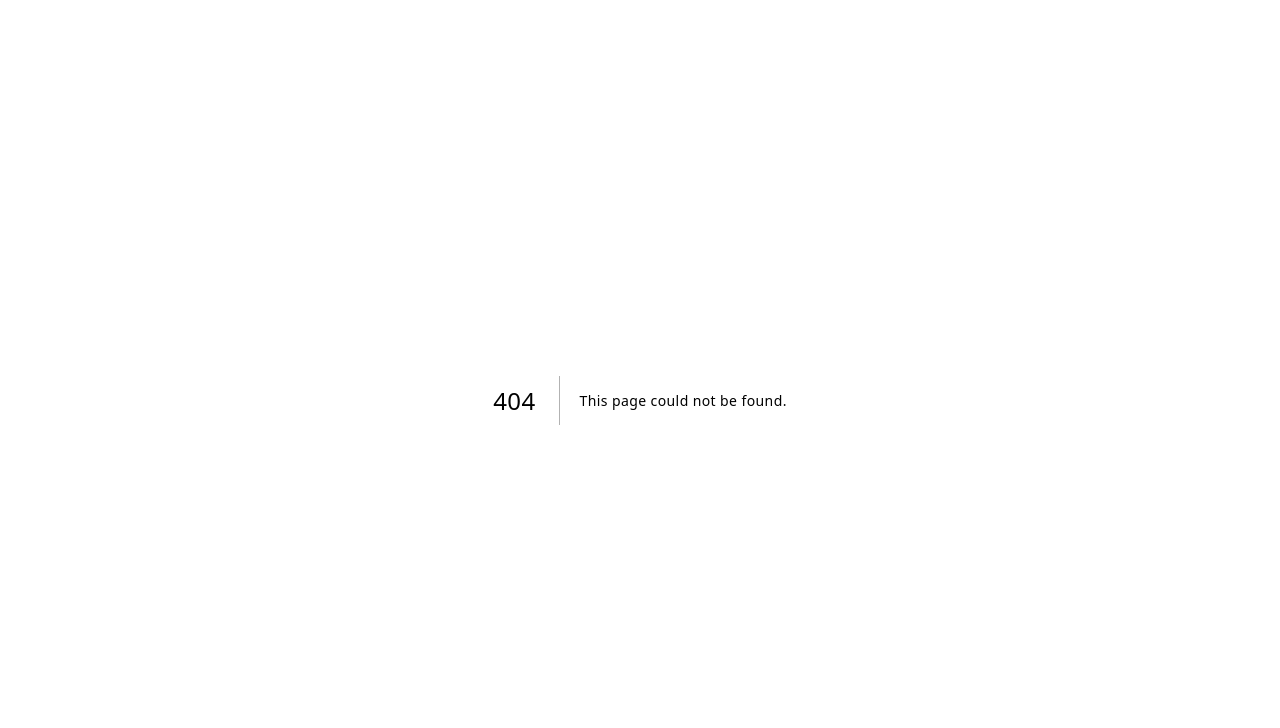
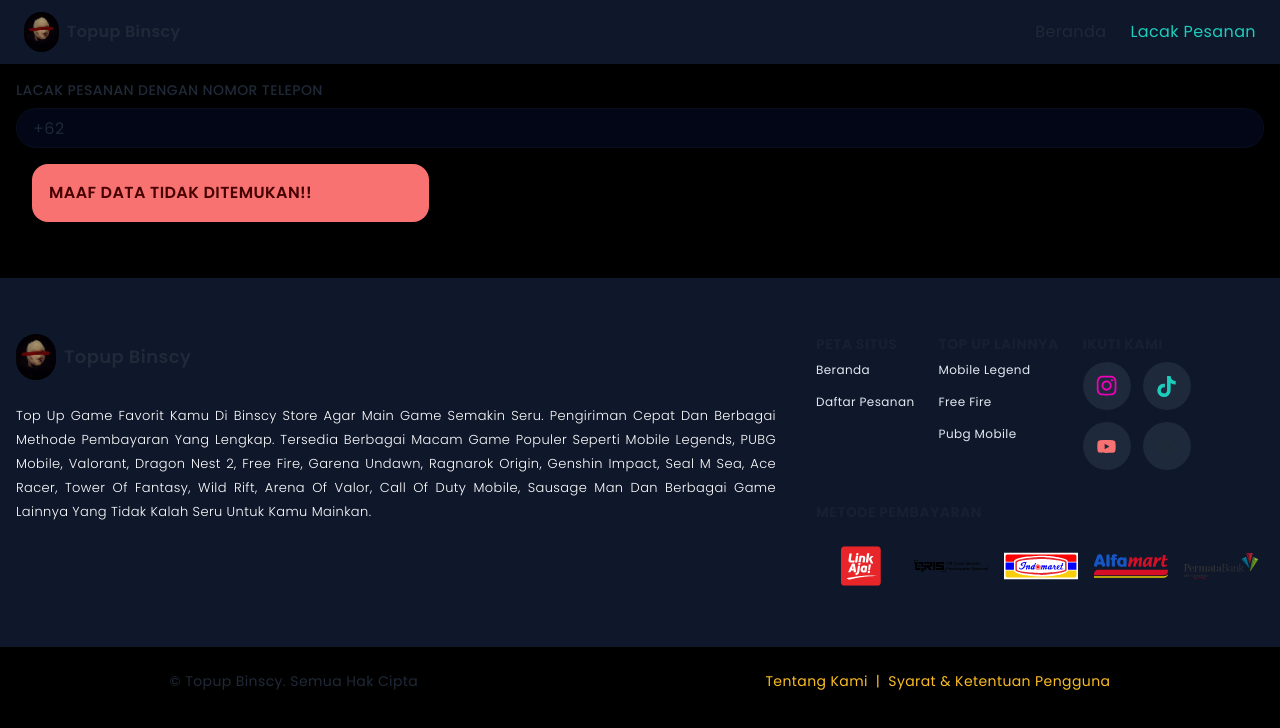
Before and after one commit to obsesmedia/binscy.id, a Next.js app: page /searchInvoice in a window 1280 px wide. Before the commit this address had no page. Shown: the top 728 px of the page. Built offline with nearby package versions, Linux system fonts and the light colour scheme.

Commit message:
Add files via upload

```diff
--- /dev/null
+++ b/src/app/(pages)/searchInvoice/page.tsx
@@ -0,0 +1,178 @@
+"use client";
+import NavbarHeader from "@/app/navbarFooter";
+import { Controller, useForm } from "react-hook-form";
+import { MdPayment } from "react-icons/md";
+
+export default function SearchInvoice() {
+  const data = [
+    {
+      id: +6281379892960,
+      img: "products/pubg/pubg.jpeg",
+      product: "pubg mobile",
+      price: "Rp 150.000",
+      payment: "indomaret",
+      date: "12/09/2023",
+      status: "berhasil",
+    },
+    {
+      id: +6288747482005,
+      img: "voucher/steam/steam.jpg",
+      product: "steam wallet",
+      price: "Rp 250.000",
+      payment: "alfamart",
+      date: "1/09/2023",
+      status: "gagal",
+    },
+    {
+      id: +6287824898643,
+      img: "products/freefire/freefire.jpg",
+      product: "free fire",
+      price: "Rp 50.000",
+      payment: "dana",
+      date: "11/09/2023",
+      status: "expired",
+    },
+    {
+      id: +6281379892960,
+      img: "products/valorant/valorant.jpg",
+      product: "valorant",
+      price: "Rp 550.000",
+      payment: "ovo",
+      date: "21/09/2023",
+      status: "proses",
+    },
+    {
+      id: +6281379892960,
+      img: "products/valorant/valorant.jpg",
+      product: "valorant",
+      price: "Rp 550.000",
+      payment: "ovo",
+      date: "20/09/2023",
+      status: "proses",
+    },
+    {
+      id: +6287824898643,
+      img: "voucher/googleplay/googleplay.jpg",
+      product: "google play",
+      price: "Rp 350.000",
+      payment: "mandiri",
+      date: "19/09/2023",
+      status: "berhasil",
+    },
+    {
+      id: +6212345678912,
+      img: "voucher/pointblank/pointblank.jpeg",
+      product: "point blank",
+      price: "Rp 90.000",
+      payment: "shopeepay",
+      date: "13/08/2023",
+      status: "gagal",
+    },
+  ];
+
+  const statusBadge = (status: string) => {
+    switch (status) {
+      case "berhasil":
+        return "badge-success";
+      case "gagal":
+        return "badge-error";
+      case "expired":
+        return "badge-warning";
+      case "proses":
+        return "badge-info";
+      default:
+        return "badge-outline";
+    }
+  };
+
+  const { control, watch } = useForm();
+  const telepon = watch("telepon", "");
+
+  const convertDateToValidFormat = (dateString: string) => {
+    const parts = dateString.split("/");
+    if (parts.length === 3) {
+      const [day, month, year] = parts;
+      return `${month} ${day}, ${year}`;
+    }
+    return dateString;
+  };
+
+  const filteredData = data
+    .filter((docData) => docData.id === +telepon)
+    .sort(
+      (a, b) =>
+        (new Date(convertDateToValidFormat(b.date)) as any) -
+        (new Date(convertDateToValidFormat(a.date)) as any)
+    );
+
+  return (
+    <NavbarHeader>
+      <div className="form-control w-full flex flex-col gap-2 pb-4">
+        <label htmlFor="lacakpesanan" className="font-medium text-sm">
+          LACAK PESANAN DENGAN NOMOR TELEPON
+        </label>
+
+        <Controller
+          name="telepon"
+          control={control}
+          defaultValue={"+62"}
+          render={({ field }) => (
+            <input
+              {...field}
+              id="lacakpesanan"
+              type="text"
+              placeholder="Masukkan nomor handphonemu cth:(+6289635531856)"
+              className="input input-bordered rounded-full w-full h-10 bg-slate-950"
+            />
+          )}
+        />
+      </div>
+
+      <div className="mb-14 px-4 grid gap-3 grid-cols-1 md:grid-cols-2 lg:grid-cols-3">
+        {filteredData.length === 0 ? (
+          <div className="alert alert-error font-semibold">
+            MAAF DATA TIDAK DITEMUKAN!!
+          </div>
+        ) : (
+          filteredData.map((doc, index) => (
+            <div
+              key={index}
+              className="border border-slate-400 flex p-2 rounded-xl items-center justify-between"
+            >
+              <div className="flex gap-1 items-center">
+                <div
+                  style={{
+                    backgroundImage: `url(/${doc.img})`,
+                  }}
+                  className="bg-cover bg-center bg-no-repeat rounded-lg w-14 h-14"
+                ></div>
+
+                <div className="flex flex-col justify-between gap-1 p-1">
+                  <h2 className="font-medium text-sm text-white uppercase">
+                    {doc.product}
+                  </h2>
+                  <p className="text-sm font-medium">{doc.price}</p>
+                  <p className="flex items-center gap-1 font-medium text-xs uppercase">
+                    <MdPayment size="1.5em" className="text-yellow-300" />{" "}
+                    {doc.payment}
+                  </p>
+                </div>
+              </div>
+
+              <div className="flex flex-col justify-around h-full p-1">
+                <div
+                  className={`badge ${statusBadge(
+                    doc.status
+                  )} text-xs font-semibold uppercase`}
+                >
+                  {doc.status}
+                </div>
+                <p className="text-xs">{doc.date}</p>
+              </div>
+            </div>
+          ))
+        )}
+      </div>
+    </NavbarHeader>
+  );
+}
```
